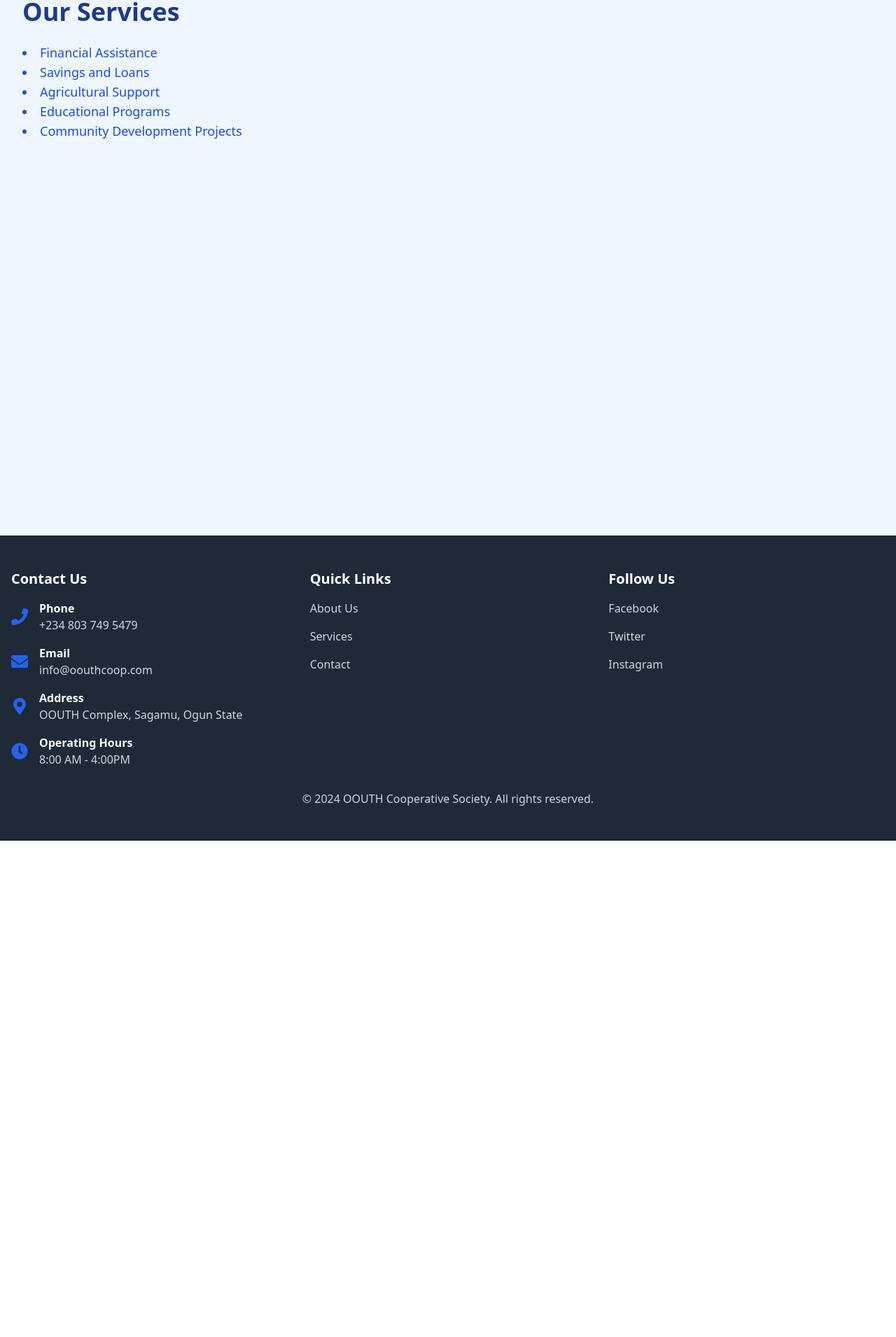
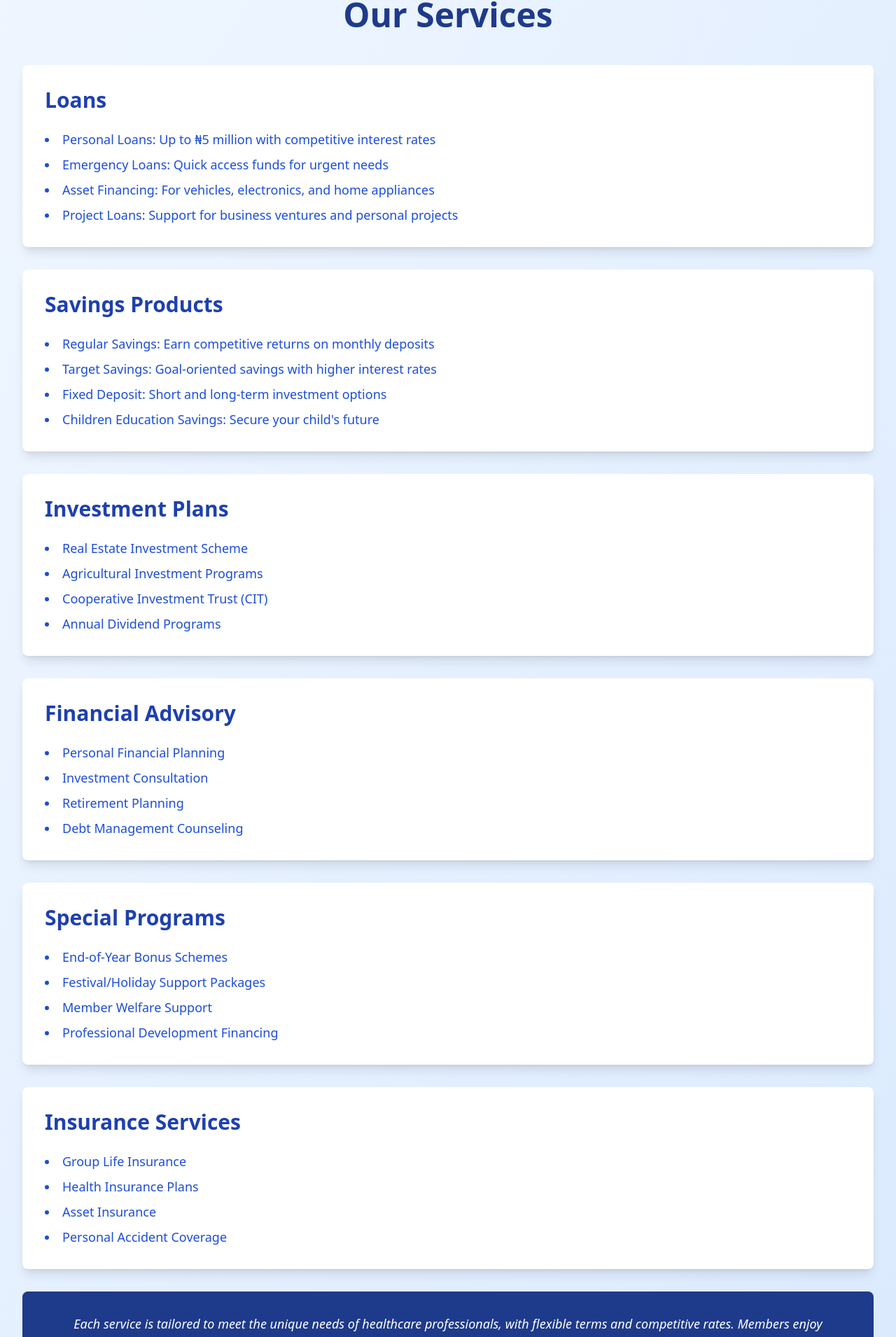
Before and after one commit to meowbanky/oouthcoop, a React (Create React App) app: page /services in a window 1280 px wide. Shown: the part 107-2017 px from the top of the page at 70% size. Before the commit the page ends 1308 px from the top, so only its background shows below. Built offline with nearby package versions, Linux system fonts and the light colour scheme.

Commit message:
update services

```diff
--- a/src/components/Services.js
+++ b/src/components/Services.js
@@ -2,16 +2,82 @@ import React from 'react';
 
 const Services = () => {
     return (
-        <div className="bg-blue-50 min-h-screen p-8">
+        <div className="min-h-screen bg-gradient-to-br from-blue-50 to-blue-100 p-8">
             <div className="container mx-auto">
-                <h1 className="text-4xl font-bold text-blue-900 mb-6">Our Services</h1>
-                <ul className="list-disc list-inside text-lg text-blue-700">
-                    <li>Financial Assistance</li>
-                    <li>Savings and Loans</li>
-                    <li>Agricultural Support</li>
-                    <li>Educational Programs</li>
-                    <li>Community Development Projects</li>
-                </ul>
+                <h1 className="text-5xl font-bold text-blue-900 mb-12 text-center">Our Services</h1>
+
+                {/* Loans Section */}
+                <section className="bg-white rounded-lg shadow-lg p-8 mb-8 hover:shadow-xl transition-shadow duration-300">
+                    <h2 className="text-3xl font-semibold text-blue-800 mb-6">Loans</h2>
+                    <ul className="list-disc list-inside text-lg text-blue-700 space-y-2">
+                        <li>Personal Loans: Up to ₦5 million with competitive interest rates</li>
+                        <li>Emergency Loans: Quick access funds for urgent needs</li>
+                        <li>Asset Financing: For vehicles, electronics, and home appliances</li>
+                        <li>Project Loans: Support for business ventures and personal projects</li>
+                    </ul>
+                </section>
+
+                {/* Savings Products Section */}
+                <section className="bg-white rounded-lg shadow-lg p-8 mb-8 hover:shadow-xl transition-shadow duration-300">
+                    <h2 className="text-3xl font-semibold text-blue-800 mb-6">Savings Products</h2>
+                    <ul className="list-disc list-inside text-lg text-blue-700 space-y-2">
+                        <li>Regular Savings: Earn competitive returns on monthly deposits</li>
+                        <li>Target Savings: Goal-oriented savings with higher interest rates</li>
+                        <li>Fixed Deposit: Short and long-term investment options</li>
+                        <li>Children Education Savings: Secure your child's future</li>
+                    </ul>
+                </section>
+
+                {/* Investment Plans Section */}
+                <section className="bg-white rounded-lg shadow-lg p-8 mb-8 hover:shadow-xl transition-shadow duration-300">
+                    <h2 className="text-3xl font-semibold text-blue-800 mb-6">Investment Plans</h2>
+                    <ul className="list-disc list-inside text-lg text-blue-700 space-y-2">
+                        <li>Real Estate Investment Scheme</li>
+                        <li>Agricultural Investment Programs</li>
+                        <li>Cooperative Investment Trust (CIT)</li>
+                        <li>Annual Dividend Programs</li>
+                    </ul>
+                </section>
+
+                {/* Financial Advisory Section */}
+                <section className="bg-white rounded-lg shadow-lg p-8 mb-8 hover:shadow-xl transition-shadow duration-300">
+                    <h2 className="text-3xl font-semibold text-blue-800 mb-6">Financial Advisory</h2>
+                    <ul className="list-disc list-inside text-lg text-blue-700 space-y-2">
+                        <li>Personal Financial Planning</li>
+                        <li>Investment Consultation</li>
+                        <li>Retirement Planning</li>
+                        <li>Debt Management Counseling</li>
+                    </ul>
+                </section>
+
+                {/* Special Programs Section */}
+                <section className="bg-white rounded-lg shadow-lg p-8 mb-8 hover:shadow-xl transition-shadow duration-300">
+                    <h2 className="text-3xl font-semibold text-blue-800 mb-6">Special Programs</h2>
+                    <ul className="list-disc list-inside text-lg text-blue-700 space-y-2">
+                        <li>End-of-Year Bonus Schemes</li>
+                        <li>Festival/Holiday Support Packages</li>
+                        <li>Member Welfare Support</li>
+                        <li>Professional Development Financing</li>
+                    </ul>
+                </section>
+
+                {/* Insurance Services Section */}
+                <section className="bg-white rounded-lg shadow-lg p-8 mb-8 hover:shadow-xl transition-shadow duration-300">
+                    <h2 className="text-3xl font-semibold text-blue-800 mb-6">Insurance Services</h2>
+                    <ul className="list-disc list-inside text-lg text-blue-700 space-y-2">
+                        <li>Group Life Insurance</li>
+                        <li>Health Insurance Plans</li>
+                        <li>Asset Insurance</li>
+                        <li>Personal Accident Coverage</li>
+                    </ul>
+                </section>
+
+                {/* Additional Note */}
+                <div className="bg-blue-900 rounded-lg p-8 text-center">
+                    <p className="text-lg text-white italic">
+                        Each service is tailored to meet the unique needs of healthcare professionals, with flexible terms and competitive rates. Members enjoy preferential access and reduced processing times.
+                    </p>
+                </div>
             </div>
         </div>
     );
```
